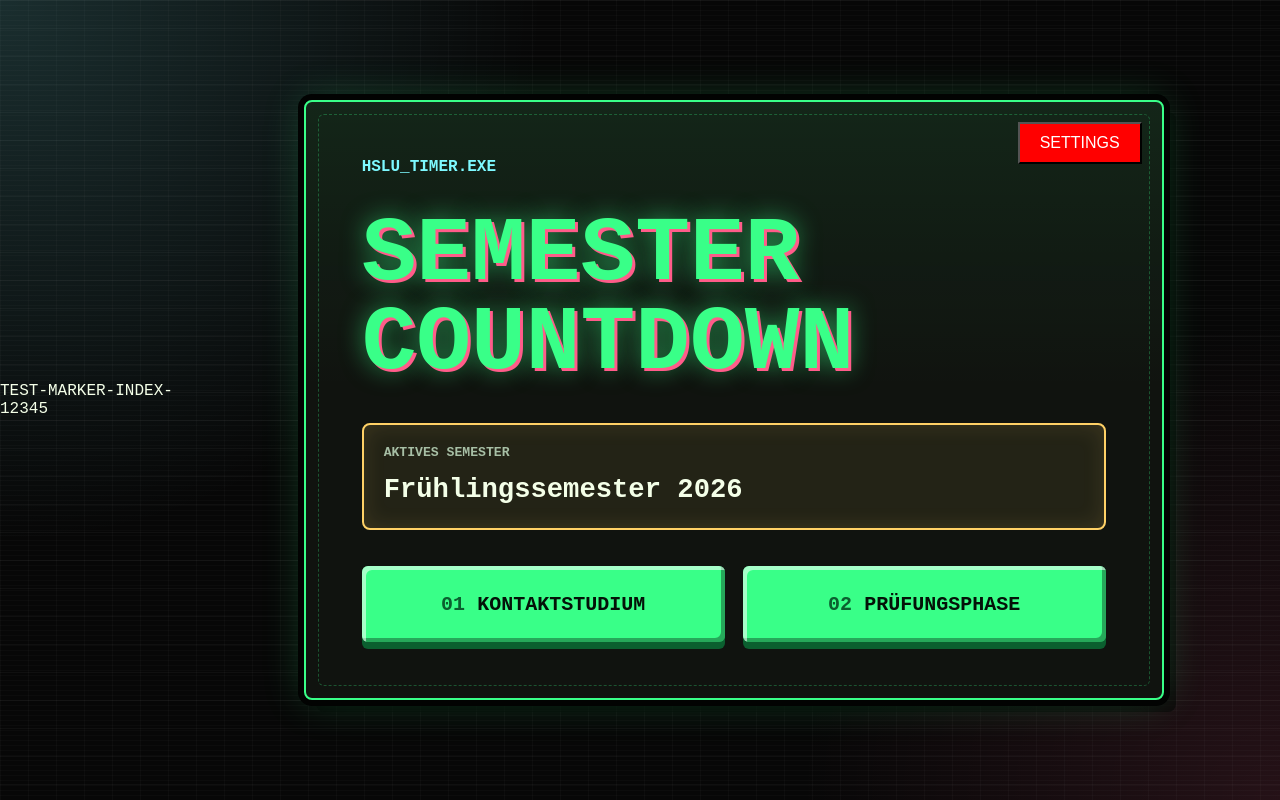
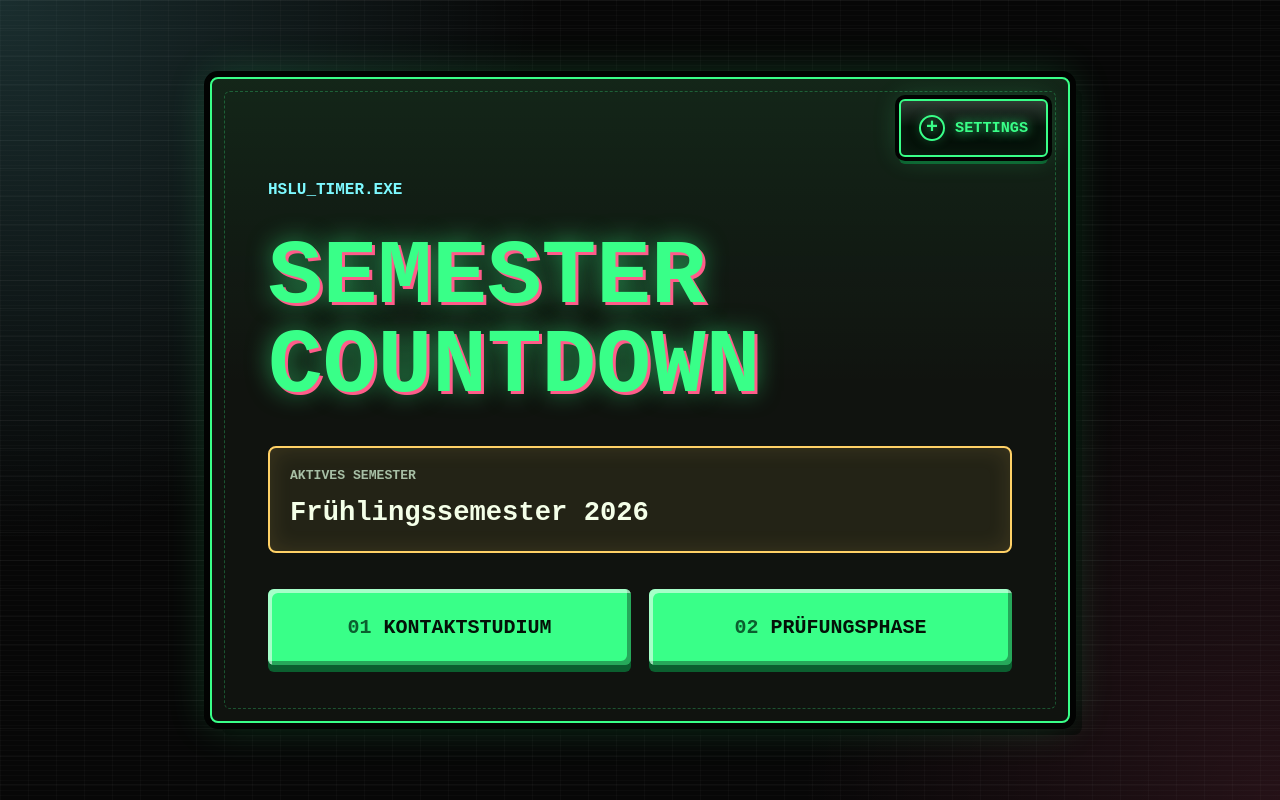
Before and after one commit to enzoferrarese-hslu/HSLU_Countdpwn-, a Flask app: page / in a window 1280 px wide. Run offline with Flask 3, Linux system fonts and the light colour scheme; data comes from the database, SQL or seed files in the repository.

Commit message:
Button v6

```diff
--- a/static/style.css
+++ b/static/style.css
@@ -1,9 +1,5 @@
 * {
     box-sizing: border-box;
-}
-
-body {
-    outline: 10px solid red !important;
 }
 
 :root {
@@ -189,6 +185,10 @@ a {
 
 .terminal-panel-wide {
     width: min(1040px, 100%);
+}
+
+.settings-host {
+    padding-top: clamp(92px, 8vw, 112px);
 }
 
 .eyebrow {
@@ -405,11 +405,56 @@ h1 {
     position: absolute;
     top: 20px;
     right: 20px;
-    background: red;
-    color: white;
-    padding: 10px 20px;
     z-index: 9999;
-    font-size: 16px;
+    min-width: 148px;
+    height: 58px;
+    display: inline-flex;
+    align-items: center;
+    justify-content: center;
+    gap: 10px;
+    padding: 10px 18px;
+    border: 2px solid var(--green);
+    border-radius: 6px;
+    background:
+        linear-gradient(180deg, rgba(255, 255, 255, 0.16), transparent 48%),
+        #061009;
+    color: var(--green);
+    font-family: inherit;
+    font-size: 0.95rem;
+    font-weight: 900;
+    text-decoration: none;
+    text-shadow: 0 0 12px var(--green);
+    box-shadow:
+        inset 0 0 18px var(--green-bg),
+        0 0 0 4px var(--shadow),
+        0 0 26px var(--green-soft),
+        0 7px 0 var(--button-shadow);
+    cursor: pointer;
+}
+
+#settings-toggle:hover {
+    filter: brightness(1.14);
+}
+
+#settings-toggle:active {
+    transform: translateY(6px);
+    box-shadow:
+        inset 0 0 12px var(--green-bg),
+        0 0 0 4px var(--shadow),
+        0 0 18px var(--green-soft),
+        0 1px 0 var(--button-shadow);
+}
+
+.settings-symbol {
+    width: 26px;
+    height: 26px;
+    display: inline-grid;
+    place-items: center;
+    border: 2px solid currentColor;
+    border-radius: 50%;
+    font-size: 1.25rem;
+    line-height: 1;
+    box-shadow: 0 0 12px var(--green-soft);
 }
 
 .settings-panel {
@@ -604,6 +649,10 @@ h1 {
         padding: 24px;
     }
 
+    .settings-host {
+        padding-top: 86px;
+    }
+
     .top-bar {
         align-items: center;
         gap: 12px;
@@ -612,6 +661,20 @@ h1 {
     .back-button {
         width: 50px;
         height: 50px;
+    }
+
+    #settings-toggle {
+        top: 14px;
+        right: 14px;
+        min-width: 128px;
+        height: 50px;
+        font-size: 0.82rem;
+    }
+
+    .settings-symbol {
+        width: 22px;
+        height: 22px;
+        font-size: 1.05rem;
     }
 
     .settings-panel {
--- a/templates/index.html
+++ b/templates/index.html
@@ -7,10 +7,12 @@
     <link rel="stylesheet" href="{{ url_for('static', filename='style.css') }}">
 </head>
 <body>
-    TEST-MARKER-INDEX-12345
     <main class="screen start-page">
-        <section class="terminal-panel" aria-labelledby="page-title">
-            <button id="settings-toggle">SETTINGS</button>
+        <section class="terminal-panel settings-host" aria-labelledby="page-title">
+            <button id="settings-toggle" type="button" aria-label="Einstellungen öffnen" aria-expanded="false">
+                <span class="settings-symbol" aria-hidden="true">+</span>
+                <span>SETTINGS</span>
+            </button>
 
             <div class="top-bar top-bar-start">
                 <p class="eyebrow">HSLU_TIMER.EXE</p>
```
Also changed, not shown: templates/countdown.html (+5 -3 lines).
